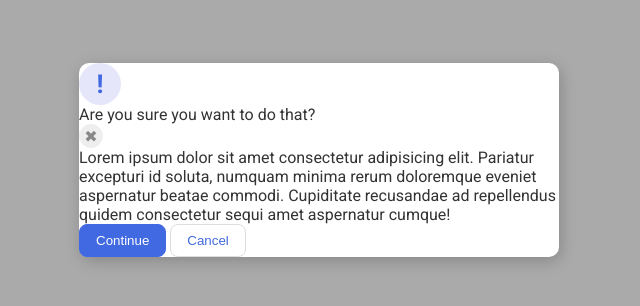
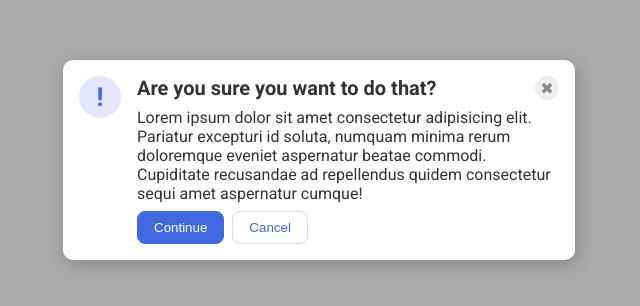
Before and after one commit to JoeJoe-C/odin, a plain HTML site: page css-exercises-main/flex/05-flex-modal/index.html in a window 1280 px wide. Shown: the part 240-546 px from the top of the page, without its empty margins (321-961 px from the left). Drawn offline with Linux system fonts and the light colour scheme.

Commit message:
finished flex 05

```diff
--- a/css-exercises-main/flex/05-flex-modal/index.html
+++ b/css-exercises-main/flex/05-flex-modal/index.html
@@ -12,13 +12,26 @@
 <body>
 	<div class="modal">
 		<div class="icon">!</div>
+
+		<!-- The container for the text-->
+		<div class="container">
+
+			<!-- Header part of the container -->
+			<div class="top-container">
 				<div class="header">Are you sure you want to do that?</div>
 				<button class="close-button">✖</button>
+			</div>
+
 			<div class="text">Lorem ipsum dolor sit amet consectetur adipisicing elit. Pariatur excepturi id soluta, numquam
 				minima rerum doloremque eveniet aspernatur beatae commodi. Cupiditate recusandae ad repellendus quidem
 				consectetur sequi amet aspernatur cumque!</div>
+
+			<!-- button containers -->
+			<div class="bottom-container">
 				<button class="continue">Continue</button>
 				<button class="cancel">Cancel</button>
+			</div>
+		</div>
 	</div>
 </body>
 
--- a/css-exercises-main/flex/05-flex-modal/style.css
+++ b/css-exercises-main/flex/05-flex-modal/style.css
@@ -1,6 +1,7 @@
 @import url('https://fonts.googleapis.com/css2?family=Roboto:wght@400;700&display=swap');
 
-html, body {
+html,
+body {
 	height: 100%;
 }
 
@@ -19,7 +20,7 @@ body {
 	background: white;
 	width: 480px;
 	border-radius: 10px;
-  box-shadow: 2px 4px 16px rgba(0,0,0,.2);
+	box-shadow: 2px 4px 16px rgba(0, 0, 0, .2);
 }
 
 .icon {
@@ -67,3 +68,43 @@ button.cancel {
 	border: 1px solid #ddd;
 	color: royalblue;
 }
+
+/* added here */
+
+.modal {
+	display: flex;
+	gap: 16px;
+	padding: 16px;
+}
+
+.icon {
+	flex-shrink: 0;
+	/* prevents the icon from getting smashed by the text */
+}
+
+.container {
+	display: flex;
+	flex-direction: column;
+	justify-content: space-between;
+	gap: 8px;
+}
+
+.top-container {
+	display: flex;
+	justify-content: space-between;
+}
+
+.bottom-container {
+	display: flex;
+	gap: 8px;
+}
+
+.header {
+	font-weight: bold;
+	font-size: 20px;
+}
+
+.text {
+	font-size: 16px;
+	flex-wrap: wrap;
+}
```
Lines whose indentation alone changed are shown as unchanged.
